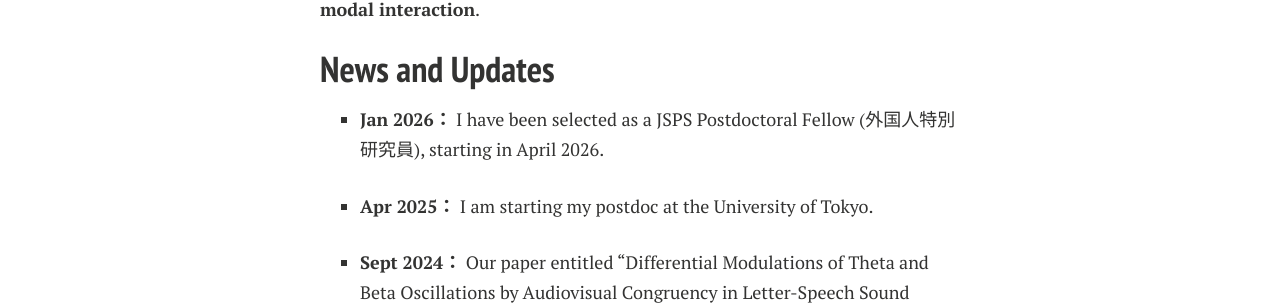
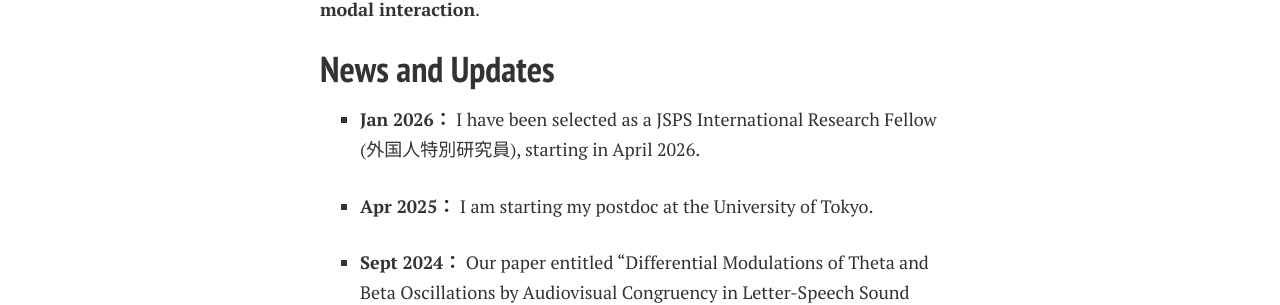
Before and after one commit to ydyxj/ydyxj.github.io, a Jekyll site: the page built from index.md, in a window 1280 px wide. Shown: the part 1129-1434 px from the top of the page. Built offline with Jekyll 4.4.1, drawn with Linux system fonts in a browser that asks for light colours; nearby versions of some CDN libraries; comment, search, counter and statistics services are not loaded; a style sheet for code colours, icons or effects is not loaded; our own code applies the rules of GitHub Pages for plain Markdown files.

Commit message:
Add files via upload

```diff
--- a/index.md
+++ b/index.md
@@ -40,7 +40,7 @@ My research previously focused on investigating the brain activation associated
 
 
 ## News and Updates
-- **Jan 2026：** I have been selected as a JSPS Postdoctoral Fellow (外国人特別研究員), starting in April 2026.
+- **Jan 2026：** I have been selected as a JSPS International Research Fellow (外国人特別研究員), starting in April 2026.
 
 - **Apr 2025：** I am starting my postdoc at the University of Tokyo.
 
```
